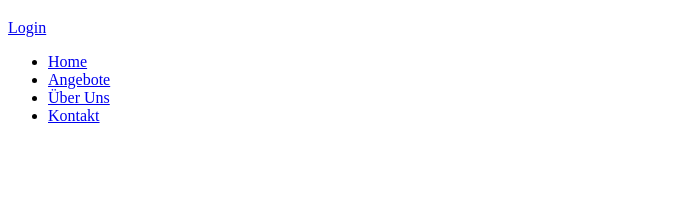
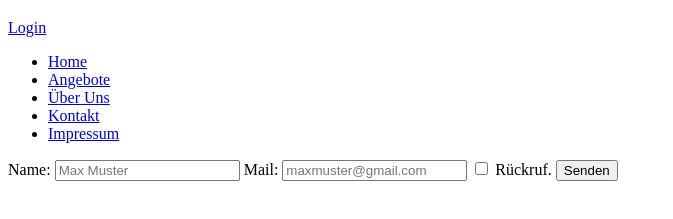
Before and after one commit to LucaGenini/DigitalFit, a plain HTML site: page kontakt.html in a window 1280 px wide. Shown: the part 61-280 px from the top of the page, without its empty margins (0-673 px from the left). Drawn offline with Linux system fonts and the light colour scheme.

Commit message:
Kontakseite Button

```diff
--- a/kontakt.html
+++ b/kontakt.html
@@ -18,6 +18,18 @@
             <li><a href="angebot.html">Angebote</a></li>
             <li><a href="über-uns.html">Über Uns</a></li>
             <li><a href="#">Kontakt</a></li>
+            <li><a href="Impressum.html">Impressum</a></li>
 
+
+        </nav>
+        <main>
+            <form>
+                <label for="Name">Name:</label>
+                <input type="text" id="Name" placeholder="Max Muster">
+                <label for="mail">Mail:</label>
+                <input type="email" id="mail" placeholder="maxmuster@gmail.com" required>
+                <input type="checkbox" id="agb" value="agb" required>
+                <label for="agb"> Rückruf.</label>
+                <input type="submit" value="Senden">
 </body>
 </html>
```
Also changed, not shown: Impressum.html (+3 -2 lines), Startseite.html (+1 -0 lines), angebot.html (+1 -0 lines).
